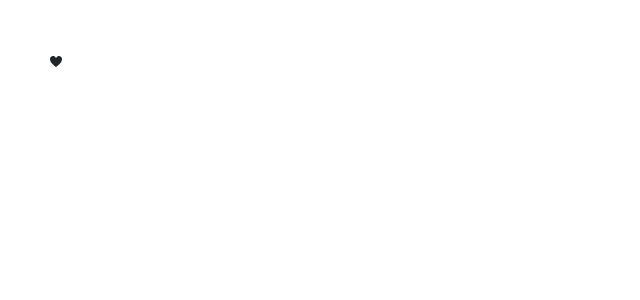
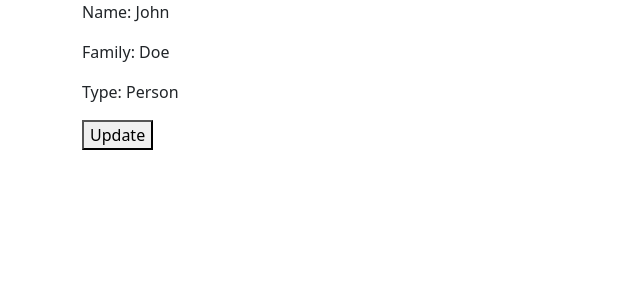
Before and after one commit to ThePokerFaCcCe/React-CodeWithMosh, a React (Vite) app in the folder react-app/: page / in a window 1280 px wide. Shown: the top 300 px of the page, without its empty margins (0-640 px from the left). Built offline with nearby package versions, Linux system fonts and the light colour scheme.

Commit message:
7-immer-person-component

```diff
--- a/react-app/package.json
+++ b/react-app/package.json
@@ -11,6 +11,7 @@
   "dependencies": {
     "@types/styled-components": "^5.1.34",
     "bootstrap": "^5.3.2",
+    "immer": "^10.0.3",
     "react": "^18.2.0",
     "react-dom": "^18.2.0",
     "react-icons": "^4.12.0",
--- a/react-app/src/App.tsx
+++ b/react-app/src/App.tsx
@@ -5,14 +5,12 @@ import Alert from "./components/Alert";
 import CssModuleButton from "./components/CssModuleButton/CssModuleButton";
 import StyledComponetButton from "./components/StyledComponetButton";
 import Like from "./Like";
+import Person from "./components/Person";
 
 const App = () => {
   return (
-    <div className="m-5">
-      <Like
-        onLike={(e) => console.log("Liked")}
-        onDislike={(e) => console.log("Disliked")}
-      />
+    <div className="container">
+      <Person/>
     </div>
   );
 };
--- /dev/null
+++ b/react-app/src/components/Person.tsx
@@ -0,0 +1,36 @@
+import React, { useState } from "react";
+import { produce } from "immer";
+
+const Person = () => {
+  const defaultPerson = {
+    name: "John",
+    family: "Doe",
+    type: "Person",
+  };
+
+  const [person, setPerson] = useState(defaultPerson);
+
+  const handleUpdate = () => {
+
+    const newPerson = produce(person, (draft) => {
+      draft.name = "Mat";
+      draft.family = "Kh";
+    });
+
+    setPerson(newPerson);
+
+  };
+
+  return (
+    <>
+      <div>
+        <p>Name: {person.name}</p>
+        <p>Family: {person.family}</p>
+        <p>Type: {person.type}</p>
+        <button onClick={handleUpdate}>Update</button>
+      </div>
+    </>
+  );
+};
+
+export default Person;
```
Also changed, not shown: 1 other file (tests, documents, lock files or other folders).
